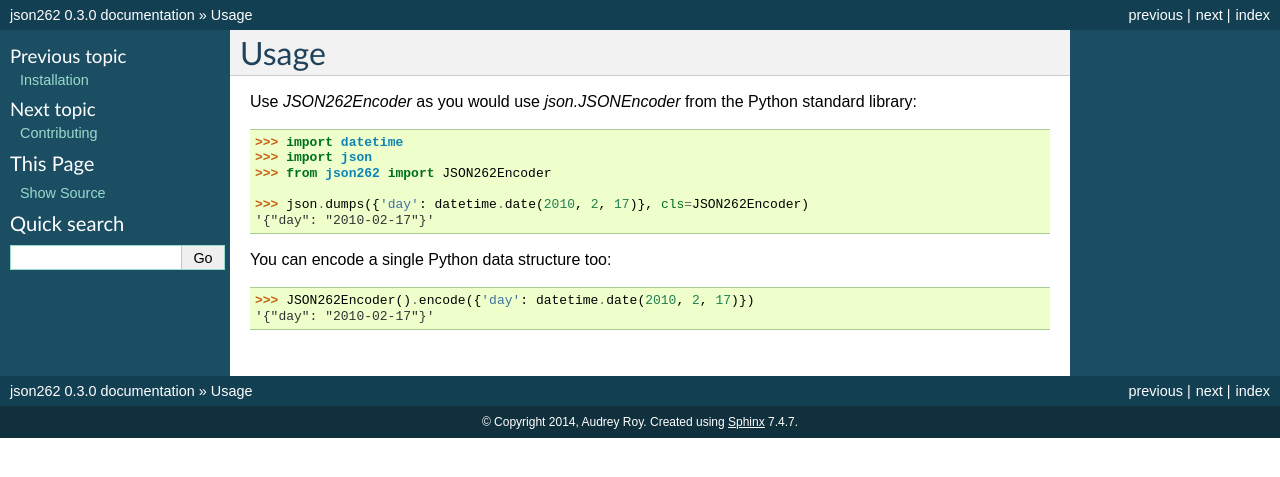
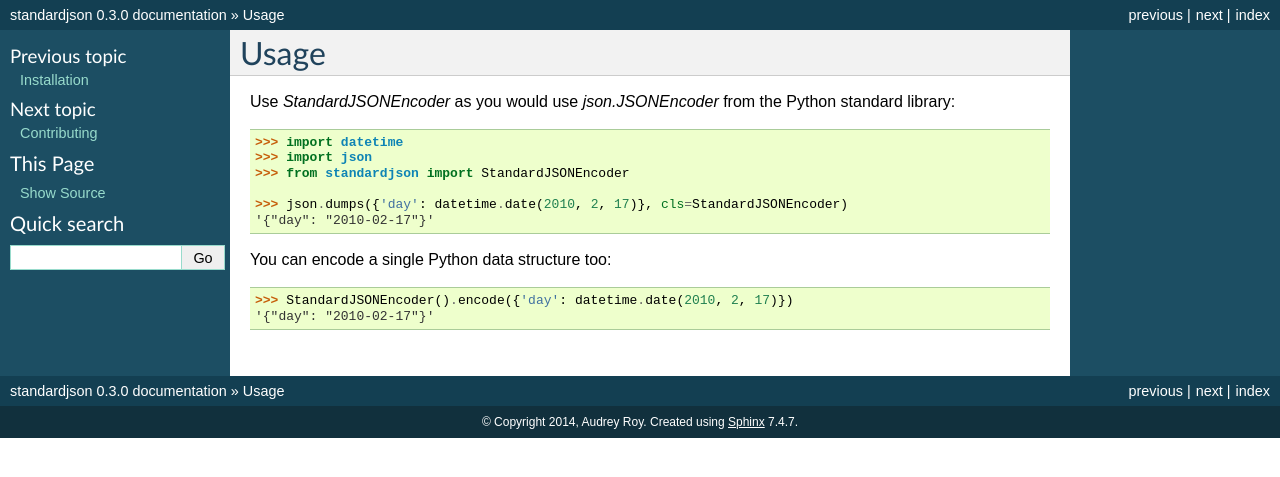
Before and after one commit to audreyfeldroy/standardjson, a Sphinx documentation site: the page built from docs/usage.rst, in a window 1280 px wide. Shown: the top 477 px of the page. Built offline with Sphinx 7.4.7, drawn with Linux system fonts in a browser that asks for light colours; the version number is read from the project's files by our own code.

Commit message:
Rename package and encoder everywhere.

```diff
--- a/README.rst
+++ b/README.rst
@@ -36,7 +36,7 @@ Use `StandardJSONEncoder` as you would use `json.JSONEncoder` from the Python st
 
     >>> import datetime
     >>> import json
-    >>> from json262 import StandardJSONEncoder
+    >>> from standardjson import StandardJSONEncoder
 
     >>> json.dumps({'day': datetime.date(2010, 2, 17)}, cls=StandardJSONEncoder)
     '{"day": "2010-02-17"}'
--- a/docs/conf.py
+++ b/docs/conf.py
@@ -31,7 +31,7 @@ project_root = os.path.dirname(cwd)
 # version is used.
 sys.path.insert(0, project_root)
 
-import json262
+import standardjson
 
 # -- General configuration ---------------------------------------------
 
@@ -55,7 +55,7 @@ source_suffix = '.rst'
 master_doc = 'index'
 
 # General information about the project.
-project = u'json262'
+project = u'standardjson'
 copyright = u'2014, Audrey Roy'
 
 # The version info for the project you're documenting, acts as replacement
@@ -63,9 +63,9 @@ copyright = u'2014, Audrey Roy'
 # the built documents.
 #
 # The short X.Y version.
-version = json262.__version__
+version = standardjson.__version__
 # The full version, including alpha/beta/rc tags.
-release = json262.__version__
+release = standardjson.__version__
 
 # The language for content autogenerated by Sphinx. Refer to documentation
 # for a list of supported languages.
@@ -188,7 +188,7 @@ html_static_path = ['_static']
 #html_file_suffix = None
 
 # Output file base name for HTML help builder.
-htmlhelp_basename = 'json262doc'
+htmlhelp_basename = 'standardjsondoc'
 
 
 # -- Options for LaTeX output ------------------------------------------
@@ -208,8 +208,8 @@ latex_elements = {
 # (source start file, target name, title, author, documentclass
 # [howto/manual]).
 latex_documents = [
-    ('index', 'json262.tex',
-     u'json262 Documentation',
+    ('index', 'standardjson.tex',
+     u'standardjson Documentation',
      u'Audrey Roy', 'manual'),
 ]
 
@@ -239,8 +239,8 @@ latex_documents = [
 # One entry per manual page. List of tuples
 # (source start file, name, description, authors, manual section).
 man_pages = [
-    ('index', 'json262',
-     u'json262 Documentation',
+    ('index', 'standardjson',
+     u'standardjson Documentation',
      [u'Audrey Roy'], 1)
 ]
 
@@ -254,10 +254,10 @@ man_pages = [
 # (source start file, target name, title, author,
 #  dir menu entry, description, category)
 texinfo_documents = [
-    ('index', 'json262',
-     u'json262 Documentation',
+    ('index', 'standardjson',
+     u'standardjson Documentation',
      u'Audrey Roy',
-     'json262',
+     'standardjson',
      'One line description of project.',
      'Miscellaneous'),
 ]
--- a/docs/index.rst
+++ b/docs/index.rst
@@ -3,7 +3,7 @@
    You can adapt this file completely to your liking, but it should at least
    contain the root `toctree` directive.
 
-Welcome to json262's documentation!
+Welcome to standardjson's documentation!
 ======================================
 
 Contents:
--- a/docs/installation.rst
+++ b/docs/installation.rst
@@ -4,9 +4,9 @@ Installation
 
 At the command line::
 
-    $ easy_install json262
+    $ easy_install standardjson
 
 Or, if you have virtualenvwrapper installed::
 
-    $ mkvirtualenv json262
-    $ pip install json262
+    $ mkvirtualenv standardjson
+    $ pip install standardjson
--- a/docs/usage.rst
+++ b/docs/usage.rst
@@ -2,16 +2,16 @@
 Usage
 ========
 
-Use `JSON262Encoder` as you would use `json.JSONEncoder` from the Python standard library::
+Use `StandardJSONEncoder` as you would use `json.JSONEncoder` from the Python standard library::
 
     >>> import datetime
     >>> import json
-    >>> from json262 import JSON262Encoder
+    >>> from standardjson import StandardJSONEncoder
 
-    >>> json.dumps({'day': datetime.date(2010, 2, 17)}, cls=JSON262Encoder)
+    >>> json.dumps({'day': datetime.date(2010, 2, 17)}, cls=StandardJSONEncoder)
     '{"day": "2010-02-17"}'
 
 You can encode a single Python data structure too::
 
-    >>> JSON262Encoder().encode({'day': datetime.date(2010, 2, 17)})
+    >>> StandardJSONEncoder().encode({'day': datetime.date(2010, 2, 17)})
     '{"day": "2010-02-17"}'
--- a/setup.py
+++ b/setup.py
@@ -40,7 +40,7 @@ setup(
     long_description=readme + '\n\n' + history,
     author='Audrey Roy',
     author_email='audreyr@gmail.com',
-    url='https://github.com/audreyr/json262',
+    url='https://github.com/audreyr/standardjson',
     packages=[
         'standardjson',
     ],
```
Also changed, not shown: CONTRIBUTING.rst (+12 -12 lines), 4 other files.
